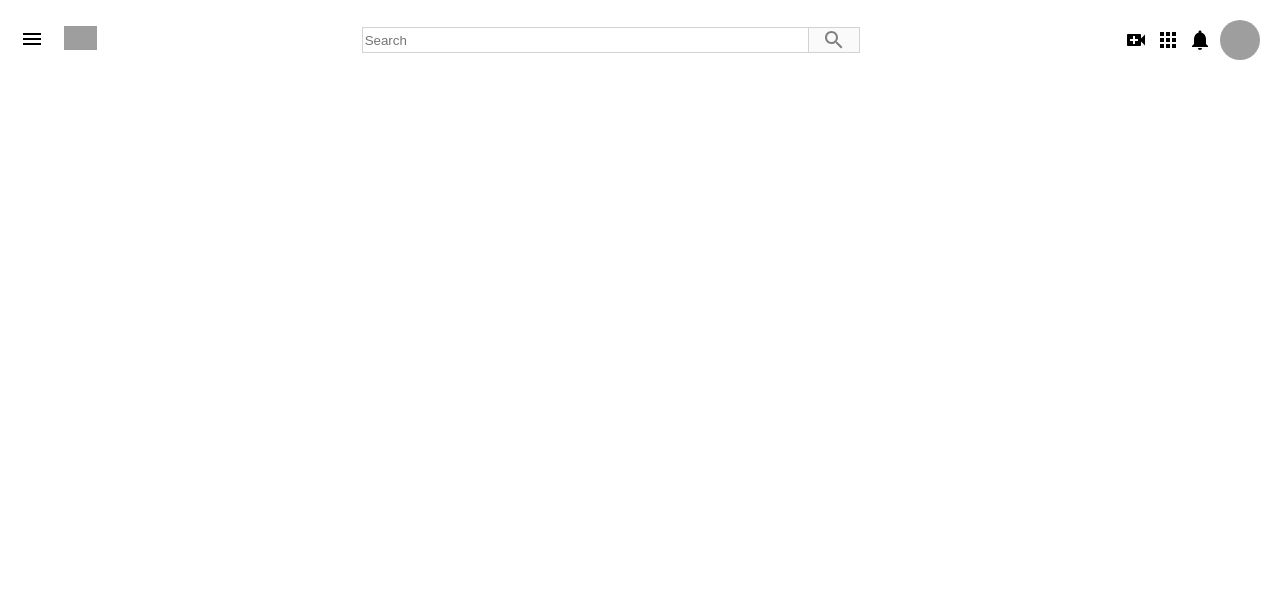
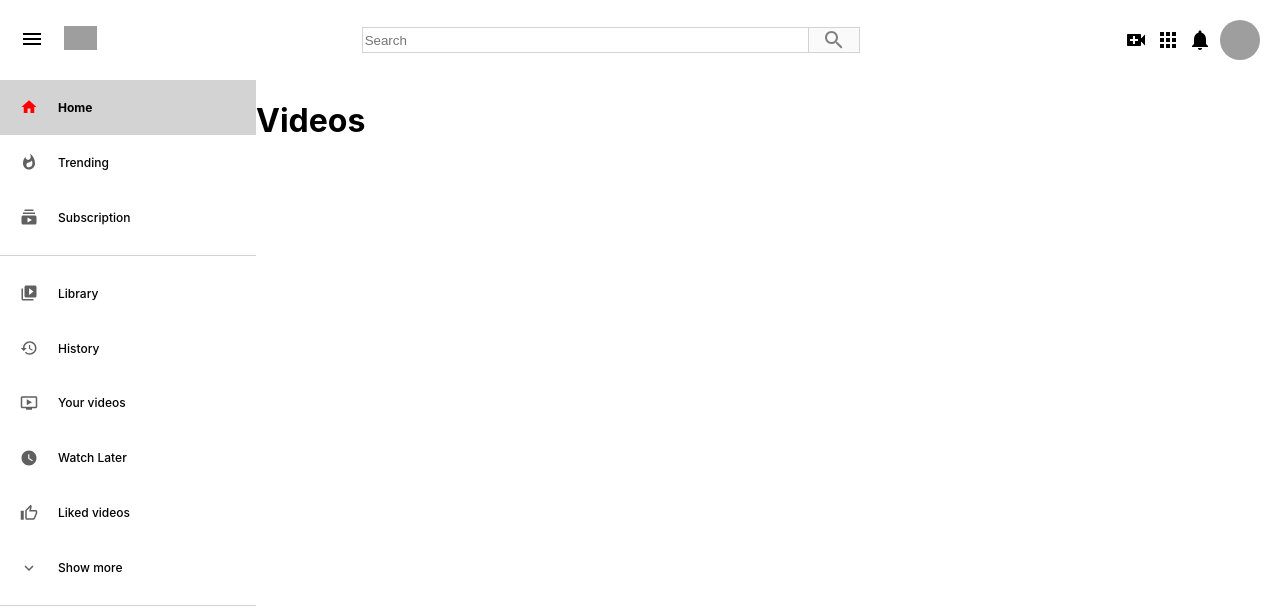
Before and after one commit to craigrmills/Youtube_Clone_Frontend, a React (Create React App) app: page / in a window 1280 px wide. Shown: the top 610 px of the page. Built offline with nearby package versions, Linux system fonts and the light colour scheme; grey boxes are pictures that could not be loaded.

Commit message:
Created SideBar + SideBarRow Components

```diff
--- a/src/App.css
+++ b/src/App.css
@@ -0,0 +1,3 @@
+.app__page {
+  display: flex;
+}
--- a/src/App.js
+++ b/src/App.js
@@ -1,13 +1,17 @@
 import './App.css';
+import React from 'react';
 import Header from './Components/Header/Header';
-
+import SideBar from './Components/SideBar/SideBar';
+import RecommendedVideos from './Components/RecommendedVideos/RecommendedVideos';
 
 function App() {
   return (
-    <div className="App">
+    <div className="app">
       <Header/>
-      {/* <Sidebar/> */}
-      {/* <RecommendedVideo/> */}
+      <div className="app__page">
+        <SideBar/>
+        <RecommendedVideos/>
+      </div>
     </div>
   );
 }
--- /dev/null
+++ b/src/Components/RecommendedVideos/RecommendedVideos.css
@@ -0,0 +1,3 @@
+.recommendedVideos {
+  flex: 0.8;
+}
--- /dev/null
+++ b/src/Components/RecommendedVideos/RecommendedVideos.jsx
@@ -0,0 +1,12 @@
+import React from 'react';
+import './RecommendedVideos.css';
+
+function RecommendedVideos() {
+    return (
+        <div className="recommendedVideos">
+            <h1>Videos</h1>
+        </div>
+    )
+}
+
+export default RecommendedVideos;
--- /dev/null
+++ b/src/Components/SideBar/SideBar.css
@@ -0,0 +1,11 @@
+.sidebar {
+  flex: 0.2;
+}
+
+.sidebar > hr {
+  height: 1px;
+  border: 0;
+  background-color: lightgrey;
+  margin-top: 10px;
+  margin-bottom: 10px;
+}
--- /dev/null
+++ b/src/Components/SideBar/SideBar.jsx
@@ -0,0 +1,32 @@
+import React from 'react';
+import SideBarRow from '../SideBarRow/SideBarRow';
+import './SideBar.css'
+import HomeIcon from '@material-ui/icons/Home';
+import WhatshotIcon from '@material-ui/icons/Whatshot';
+import SubscriptionsIcon from '@material-ui/icons/Subscriptions';
+import VideoLibraryIcon from '@material-ui/icons/VideoLibrary';
+import HistoryIcon from '@material-ui/icons/History';
+import OndemandVideoIcon from '@material-ui/icons/OndemandVideo';
+import WatchLaterIcon from '@material-ui/icons/WatchLater';
+import ThumbUpAltOutlinedIcon from '@material-ui/icons/ThumbUpAltOutlined';
+import ExpandMoreOutlinedIcon from '@material-ui/icons/ExpandMoreOutlined';
+
+function SideBar() {
+    return (
+        <div className="sidebar">
+            <SideBarRow selected Icon={HomeIcon} title="Home"/>
+            <SideBarRow Icon={WhatshotIcon} title="Trending"/>
+            <SideBarRow Icon={SubscriptionsIcon} title="Subscription"/>
+            <hr />
+            <SideBarRow Icon={VideoLibraryIcon} title="Library"/>
+            <SideBarRow Icon={HistoryIcon} title="History"/>
+            <SideBarRow Icon={OndemandVideoIcon} title="Your videos"/>
+            <SideBarRow Icon={WatchLaterIcon} title="Watch Later"/>
+            <SideBarRow Icon={ThumbUpAltOutlinedIcon} title="Liked videos"/>
+            <SideBarRow Icon={ExpandMoreOutlinedIcon} title="Show more"/>
+            <hr />
+        </div>
+    )
+}
+
+export default SideBar;
--- /dev/null
+++ b/src/Components/SideBarRow/SideBarRow.css
@@ -0,0 +1,42 @@
+.sideBarRow {
+  display: flex;
+  align-items: center;
+  padding: 10px 20px;
+}
+
+.sideBarRow__icon {
+  color: #606060;
+  font-size: large !important;
+}
+
+.sideBarRow__title {
+  flex: 1;
+  margin-left: 20px;
+  font-size: 12px;
+  font-weight: 500;
+}
+
+.sideBarRow:hover {
+  background-color: lightgrey;
+  cursor: pointer;
+}
+
+.sideBarRow:hover > .sideBarRow__icon {
+  color: red;
+}
+
+.sideBarRow:hover > .sideBarRow__title {
+  font-weight: bold;
+}
+
+.sideBarRow.selected {
+  background-color: lightgrey;
+}
+
+.sideBarRow.selected > .sideBarRow__icon {
+  color: red;
+}
+
+.sideBarRow.selected > .sideBarRow__title {
+  font-weight: bold;
+}
--- /dev/null
+++ b/src/Components/SideBarRow/SideBarRow.jsx
@@ -0,0 +1,13 @@
+import React from 'react';
+import './SideBarRow.css';
+
+function SideBarRow({ selected, Icon, title }) {
+    return (
+        <div className={`sideBarRow ${selected && 'selected'}`}>
+            <Icon className="sideBarRow__icon"/>
+            <h2 className="sideBarRow__title">{title}</h2>
+        </div>
+    )
+}
+
+export default SideBarRow;
```
